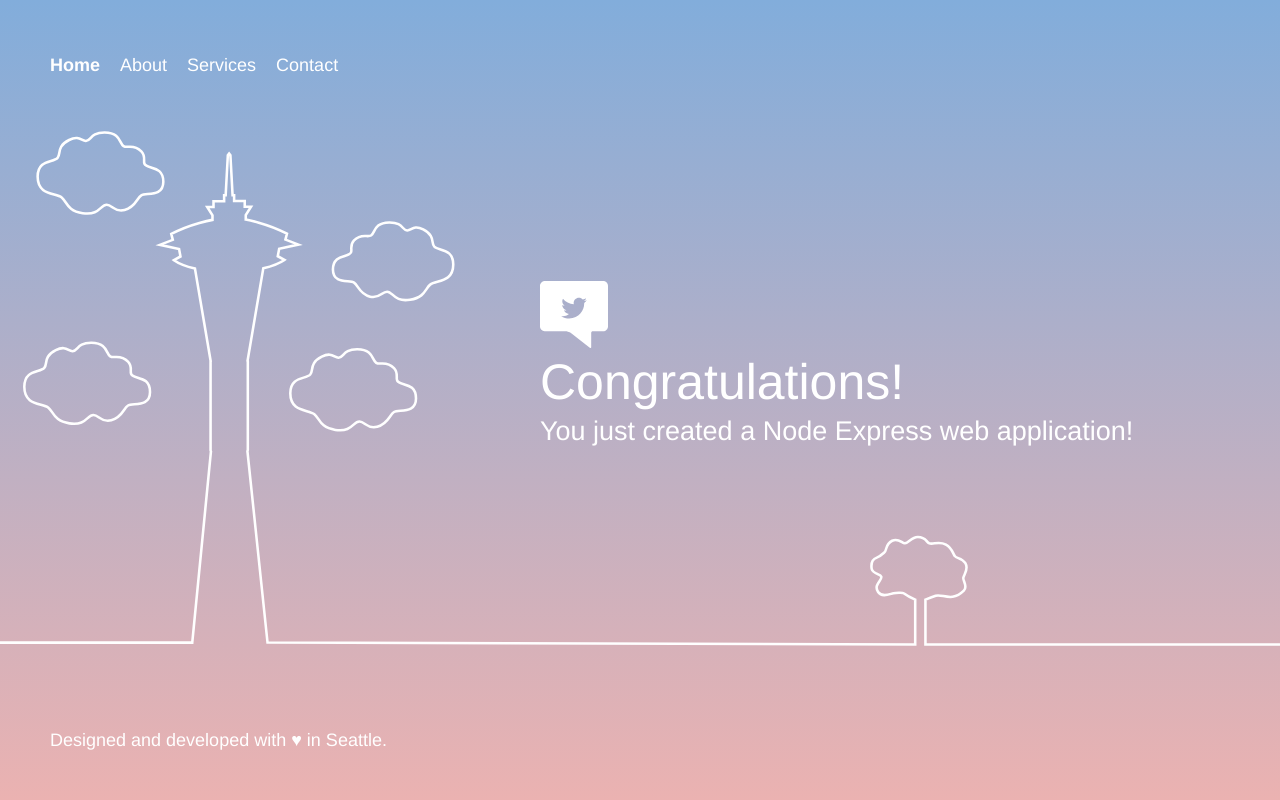
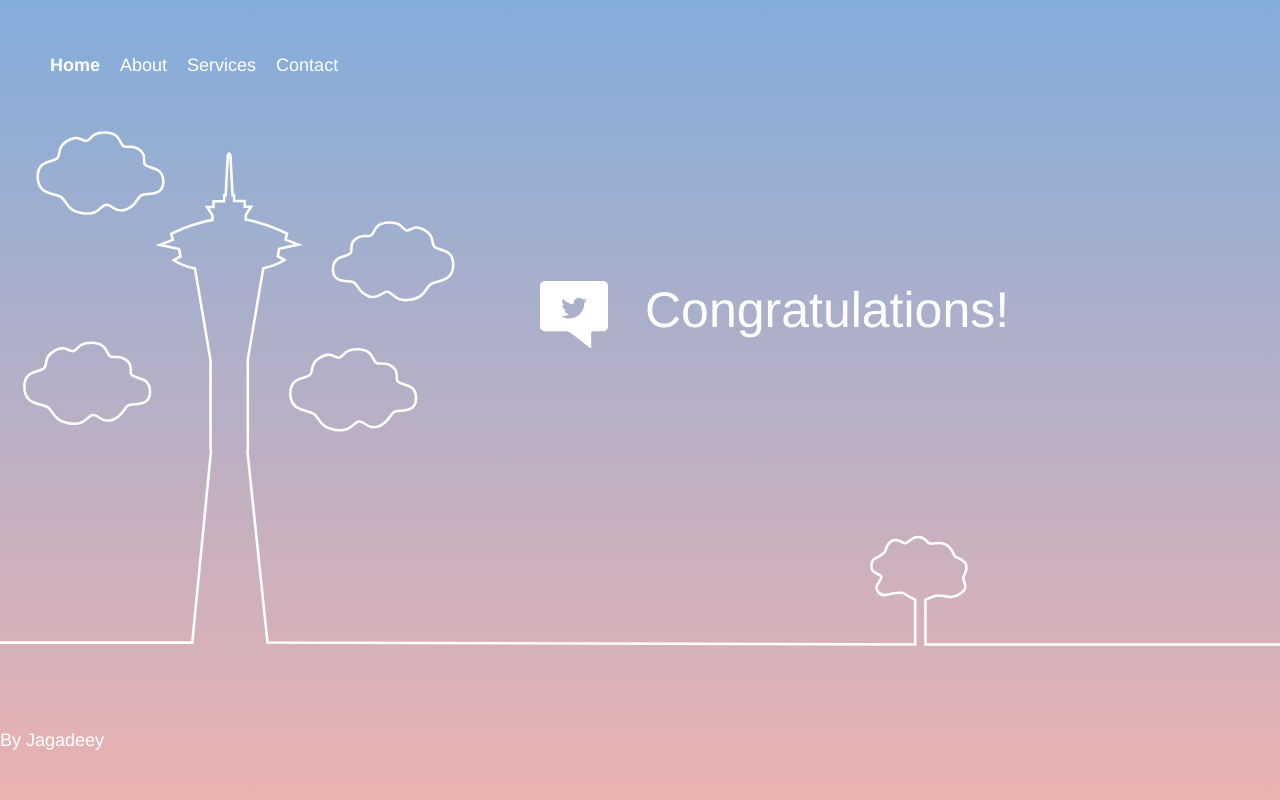
Before and after one commit to jagadeeshaby/FirstWebApp, a website: page public/index.html in a window 1280 px wide. Drawn offline with Linux system fonts and the light colour scheme.

Commit message:
Update index.html

```diff
--- a/public/index.html
+++ b/public/index.html
@@ -59,13 +59,12 @@
             <a class="twitter-link" href="http://twitter.com/home/?status=I%20created%20a%20project%20with%20AWS%20CodeStar!%20%23AWS%20%23AWSCodeStar%20https%3A%2F%2Faws.amazon.com%2Fcodestar"><img src="img/tweet.svg" /></a>
             <div class="text">
                 <h1>Congratulations!</h1>
-                <h2>You just created a Node Express web application!</h2>
             </div>
         </div>
     </div>
 
     <footer>
-        <p class="footer-contents">Designed and developed with <a href="https://aws.amazon.com/careers/devtools-jobs/">♥</a> in Seattle.</p>
+       By Jagadeey
     </footer>
 
     <script src="js/set-background.js"></script>
```
